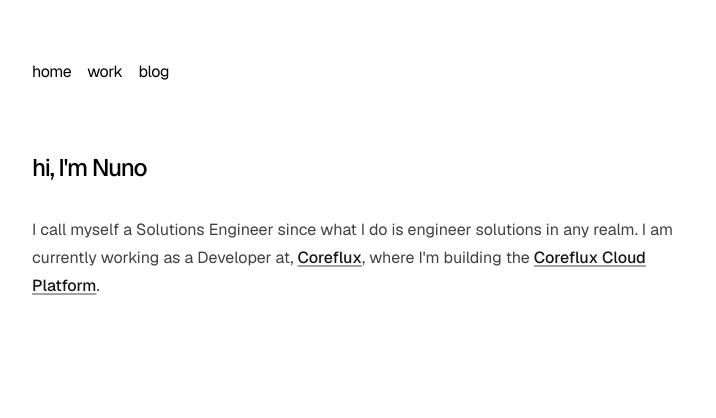
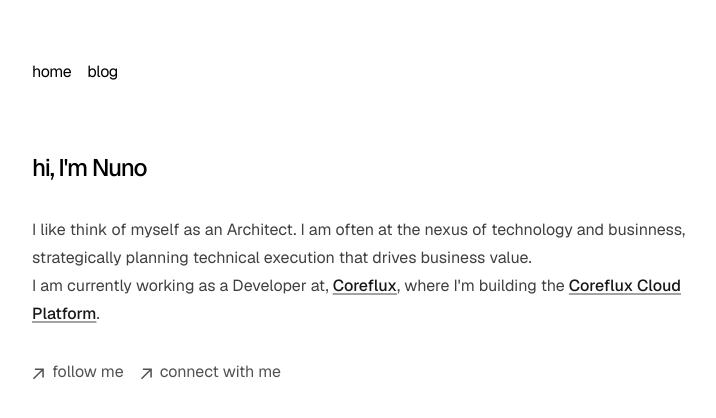
Before and after one commit to nunocgoncalves/nunocgoncalves.com, a Next.js app: page / in a window 1280 px wide. Shown: the top 418 px of the page, without its empty margins (272-988 px from the left). Built offline with nearby package versions, Linux system fonts and the light colour scheme.

Commit message:
Improved homepage content and added social icons

```diff
--- a/app/components/nav.tsx
+++ b/app/components/nav.tsx
@@ -4,9 +4,9 @@
   '/': {
     name: 'home',
   },
-  '/work': {
-    name: 'work',
-  },
+//  '/work': {
+//    name: 'work',
+//  },
   '/blog': {
     name: 'blog',
   },
--- a/app/page.tsx
+++ b/app/page.tsx
@@ -1,16 +1,60 @@
 import Link from 'next/link';
+
+function ArrowIcon() {
+  return (
+    <svg
+      width="12"
+      height="12"
+      viewBox="0 0 12 12"
+      fill="none"
+      xmlns="http://www.w3.org/2000/svg"
+    >
+      <path
+        d="M2.07102 11.3494L0.963068 10.2415L9.2017 1.98864H2.83807L2.85227 0.454545H11.8438V9.46023H10.2955L10.3097 3.09659L2.07102 11.3494Z"
+        fill="currentColor"
+      />
+    </svg>
+  );
+}
 
 export default function Page() {
   return (
     <section>
 		<h1 className="font-medium text-2xl mb-8 tracking-tighter">hi, I'm Nuno</h1>
 		<p className="prose prose-neutral dark:prose-invert">
-        I call myself a Solutions Engineer since what I do is engineer solutions in any realm.
+		  I like think of myself as an Architect. I am often at the nexus of technology and businness, strategically planning technical execution that drives business value.
+		</p>
+		<p className="prose prose-neutral dark:prose-invert">
 		  I am currently working as a Developer at, {' '}
 		  <Link href="https://coreflux.org/">Coreflux</Link>,
 		  where I'm building the {' '}
 		  <Link href="https://mqtt.coreflux.org/">Coreflux Cloud Platform</Link>.
 		</p>
+		<ul className="flex flex-col md:flex-row mt-8 space-x-0 md:space-x-4 space-y-2 md:space-y-0 font-sm text-neutral-600 dark:text-neutral-300">
+        <li>
+          <a
+            className="flex items-center hover:text-neutral-800 dark:hover:text-neutral-100 transition-all"
+            rel="noopener noreferrer"
+            target="_blank"
+            href="https://twitter.com/nunomiguelcg"
+          >
+            <ArrowIcon />
+            <p className="h-7 ml-2">follow me</p>
+          </a>
+        </li>
+        <li>
+          <a
+            className="flex items-center hover:text-neutral-800 dark:hover:text-neutral-100 transition-all"
+            rel="noopener noreferrer"
+            target="_blank"
+            href="https://www.linkedin.com/in/nunomgoncalves"
+          >
+            <ArrowIcon />
+            <p className="h-7 ml-2">connect with me</p>
+          </a>
+        </li>
+
+      </ul>
     </section>
   );
 }
```
Lines whose indentation alone changed are shown as unchanged.
